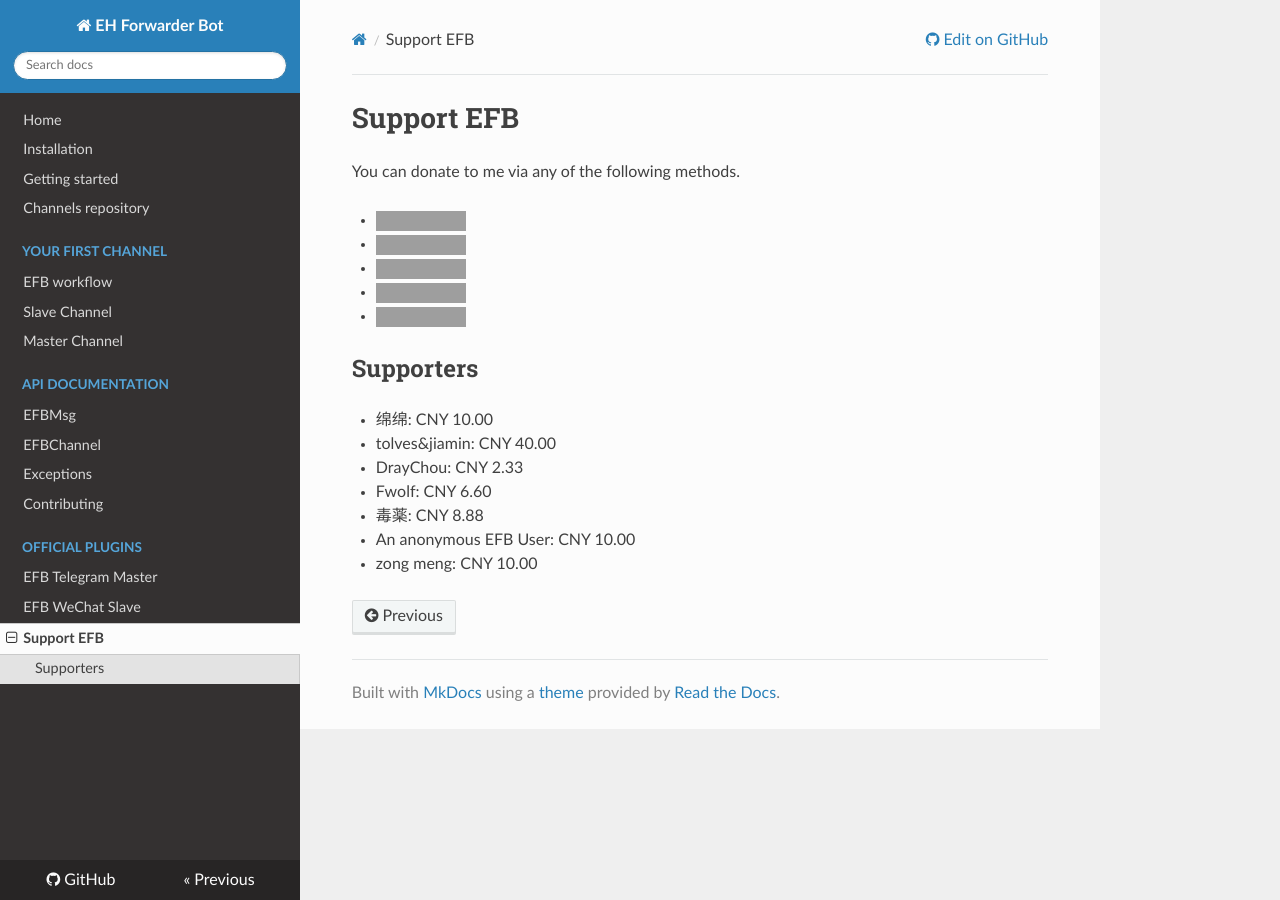
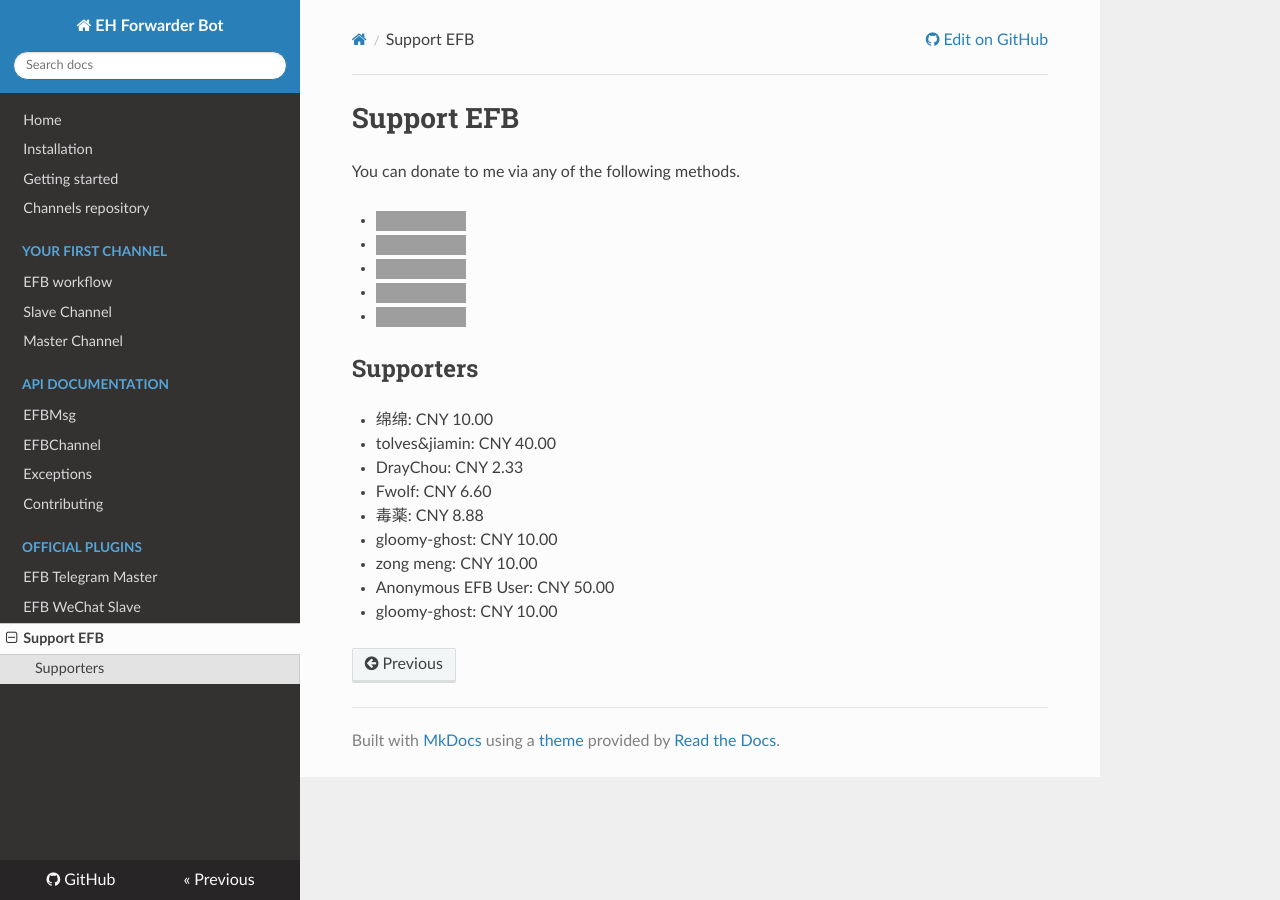
Before and after one commit to ehForwarderBot/ehForwarderBot, an MkDocs documentation site: the page built from docs/donations.md, in a window 1280 px wide. Built offline with MkDocs 1.6.1, drawn with Linux system fonts in a browser that asks for light colours; nearby versions of some CDN libraries; old or Windows-style settings are respelled for this version of MkDocs; grey boxes are pictures that could not be loaded.

Commit message:
Thanks to donations from gloomy-ghost and anonymous EFB user.

```diff
--- a/docs/donations.md
+++ b/docs/donations.md
@@ -15,5 +15,7 @@
 * DrayChou: CNY 2.33
 * Fwolf: CNY 6.60
 * 毒薬: CNY 8.88
-* An anonymous EFB User: CNY 10.00
+* gloomy-ghost: CNY 10.00
 * zong meng: CNY 10.00
+* Anonymous EFB User: CNY 50.00
+* gloomy-ghost: CNY 10.00
```
